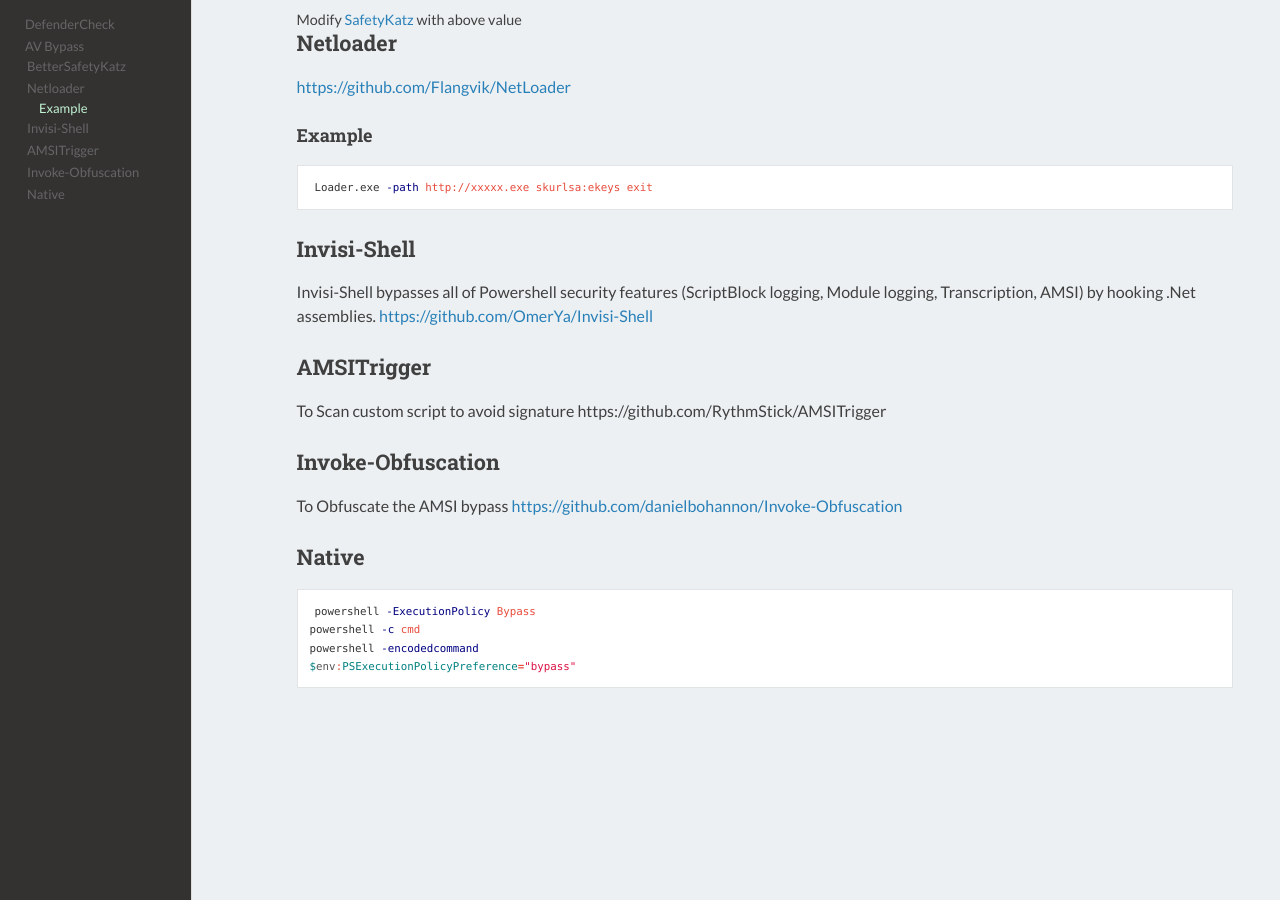
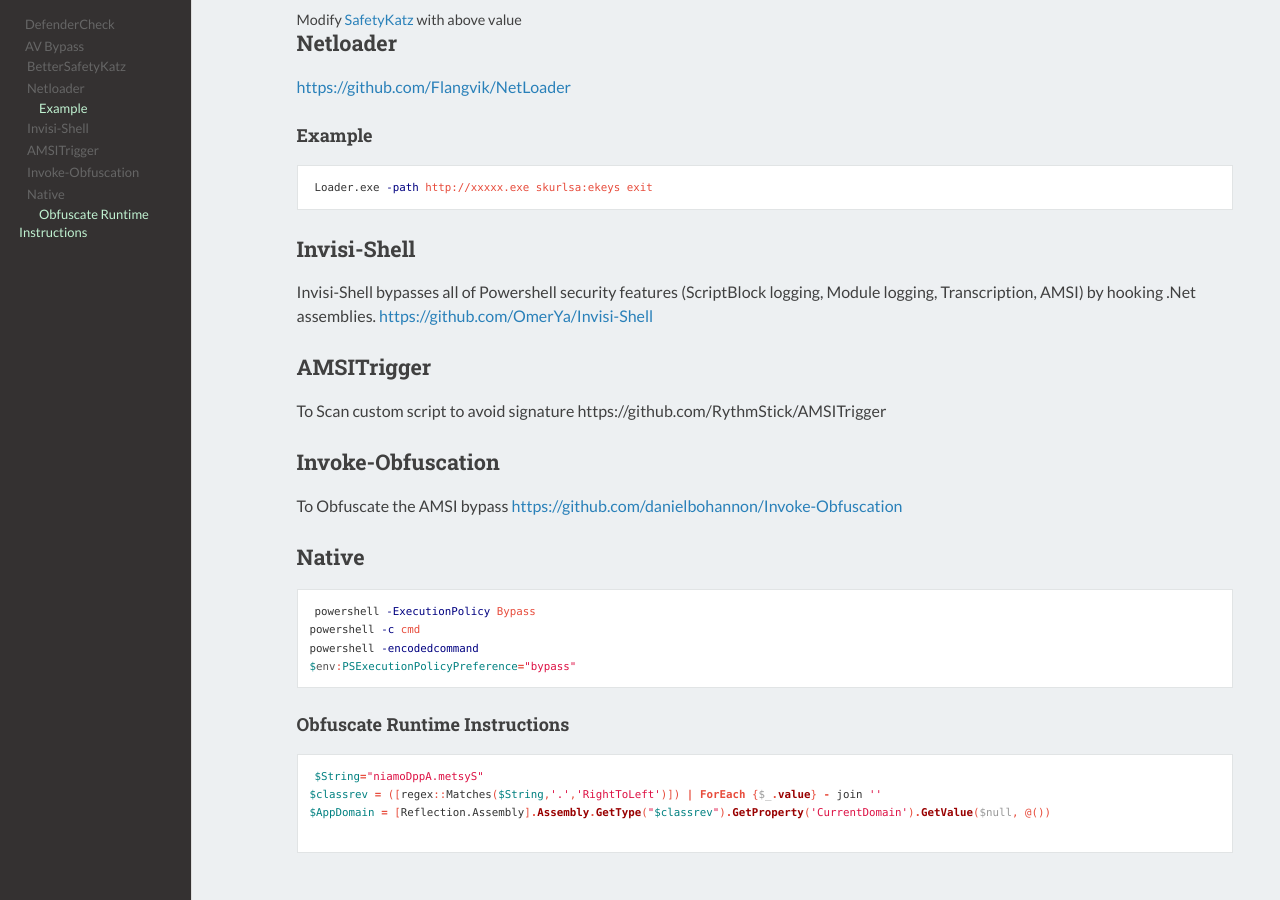
Before and after one commit to daniel2005d/daniel2005d.github.io, a Jekyll site: the page built from _posts/2024-07-16-bypass-av.md, in a window 1280 px wide and 900 px high, scrolled down 562 px. Built offline with Jekyll 4.4.1, drawn with Linux system fonts in a browser that asks for light colours.

Commit message:
Add more content

````diff
--- a/_posts/2024-07-16-bypass-av.md
+++ b/_posts/2024-07-16-bypass-av.md
@@ -59,3 +59,12 @@
 powershell -encodedcommand
 $env:PSExecutionPolicyPreference="bypass"
 ```
+
+### Obfuscate Runtime Instructions
+
+```powershell
+$String="niamoDppA.metsyS"
+$classrev = ([regex::Matches($String,'.','RightToLeft')]) | ForEach {$_.value} - join ''
+$AppDomain = [Reflection.Assembly].Assembly.GetType("$classrev").GetProperty('CurrentDomain').GetValue($null, @())
+
+```
````
